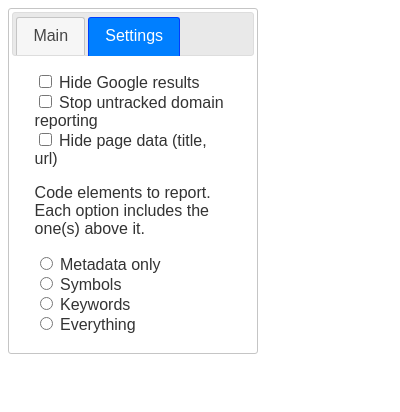
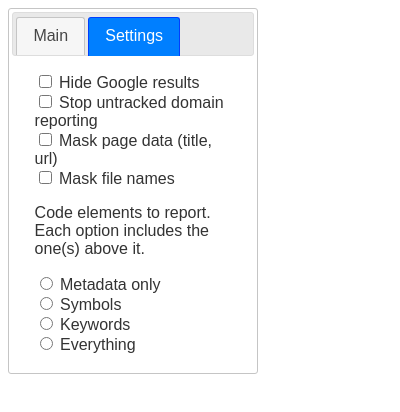
Before and after one commit to LucasZamprogno/GitHub-Monitor, a browser extension: page popup.html in a window 400 px wide. Both pictures are taken after a click on the tab "Settings". Drawn offline with Linux system fonts and the light colour scheme.

Commit message:
Filename hashing

```diff
--- a/contentScript.js
+++ b/contentScript.js
@@ -336,7 +336,6 @@ function checkForTargetChange(x, y) {
 	var viewed = document.elementFromPoint(x, y);
 	var targettedIdentifier = null;
 	var targettedElement = null;
-
 	// Check each target key to see if currently viewed element is a child of it
 	for(var identifier in getCurrentTargets()) {
 		var found = $(viewed).closest(identifier);
@@ -351,7 +350,6 @@ function checkForTargetChange(x, y) {
 			break;
 		}
 	}
-
 	if(lastTarget && targettedElement) { // Past and current element are both targets
 		if(!(lastTarget.is(targettedElement))) {
 			handleGazeEvent(targettedElement, targettedIdentifier, null);
--- a/popup.html
+++ b/popup.html
@@ -37,6 +37,7 @@
 				</div>
 			</div>
 			<div id="tab2">
+				<!-- All input fields must have (unique obviously) IDs -->
 				<input type="checkbox" class="privacy" id="google">
 				<label for="google" title="Default behaviour: Records the titles of google search results.&#013;Enabling this changes that to only 'Google Result'.">
 					Hide Google results
@@ -46,8 +47,12 @@
 					Stop untracked domain reporting
 				</label><br>
 				<input type="checkbox" class="privacy" id="url">
-				<label for="url" title="Hash URLs (non-reversable) and don't report page titles">
-					Hide page data (title, url)
+				<label for="url" title="Hash URLs and don't report page titles">
+					Mask page data (title, url)
+				</label><br>
+				<input type="checkbox" class="privacy" id="file">
+				<label for="file" title="Hash file names">
+					Mask file names
 				</label><br>
 				<p>Code elements to report. Each option includes the one(s) above it.</p>
 				<form>
```
Also changed, not shown: background.js (+15 -3 lines).
